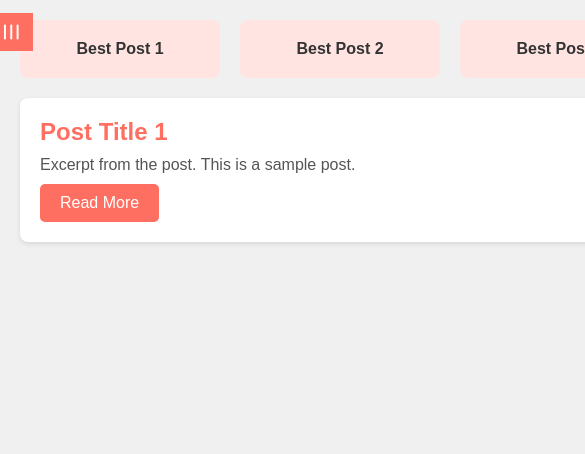
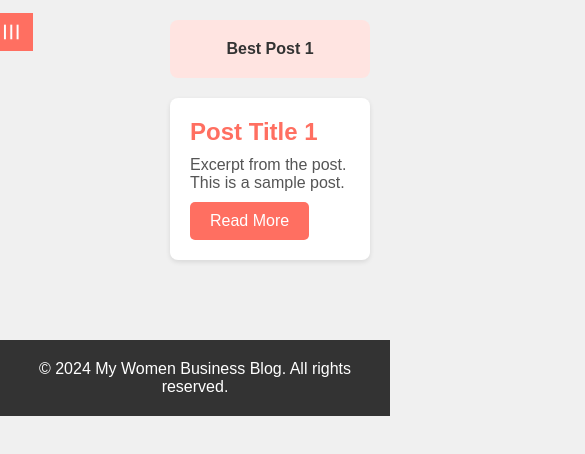
Before and after one commit to Cilavani/Dashboard, a plain HTML site: page index.html in a window 390 px wide. Shown: the top 454 px of the page, 585 px wide, since content can reach past the window. Drawn offline with Linux system fonts and the light colour scheme.

Commit message:
Update style.css

```diff
--- a/style.css
+++ b/style.css
@@ -10,9 +10,9 @@ body {
     background-color: #f0f0f0;
     color: #333;
     display: flex;
+    flex-direction: column;
 }
 
-/* Side Navigation */
 #sideNav {
     width: 250px;
     background: rgba(255, 182, 193, 0.8); /* Light pink, semi-transparent */
@@ -22,11 +22,16 @@ body {
     transition: 0.3s;
     z-index: 1000;
     padding-top: 60px;
+    display: flex;
+    flex-direction: column;
 }
 
 #sideNav ul {
     list-style: none;
     padding: 0;
+    flex-grow: 1;
+    display: flex;
+    flex-direction: column;
 }
 
 #sideNav ul li a {
@@ -58,12 +63,12 @@ body {
 
 /* Main Content */
 #mainContent {
-    margin-left: 60px;
+    margin-left: 250px;
     padding: 20px;
-    flex: 1;
+    transition: margin-left 0.3s;
+    flex-grow: 1;
 }
 
-/* Carousel */
 #carousel {
     display: flex;
     overflow-x: auto;
@@ -82,7 +87,6 @@ body {
     font-weight: bold;
 }
 
-/* Posts */
 #posts .post {
     background-color: #fff;
     padding: 20px;
@@ -115,14 +119,12 @@ body {
     background-color: #ff4040; /* Red-Orange */
 }
 
-/* Footer */
 footer {
     text-align: center;
     padding: 20px;
     background-color: #333;
     color: white;
     margin-top: 40px;
-    width: 100%;
 }
 
 /* Responsive Design */
@@ -134,6 +136,10 @@ footer {
 
     #toggleBtn {
         right: -40px;
+    }
+
+    #mainContent {
+        margin-left: 200px;
     }
 
     .carousel-item {
@@ -156,6 +162,6 @@ footer {
     }
 
     #mainContent {
-        margin-left: 0;
+        margin-left: 150px;
     }
 }
```
